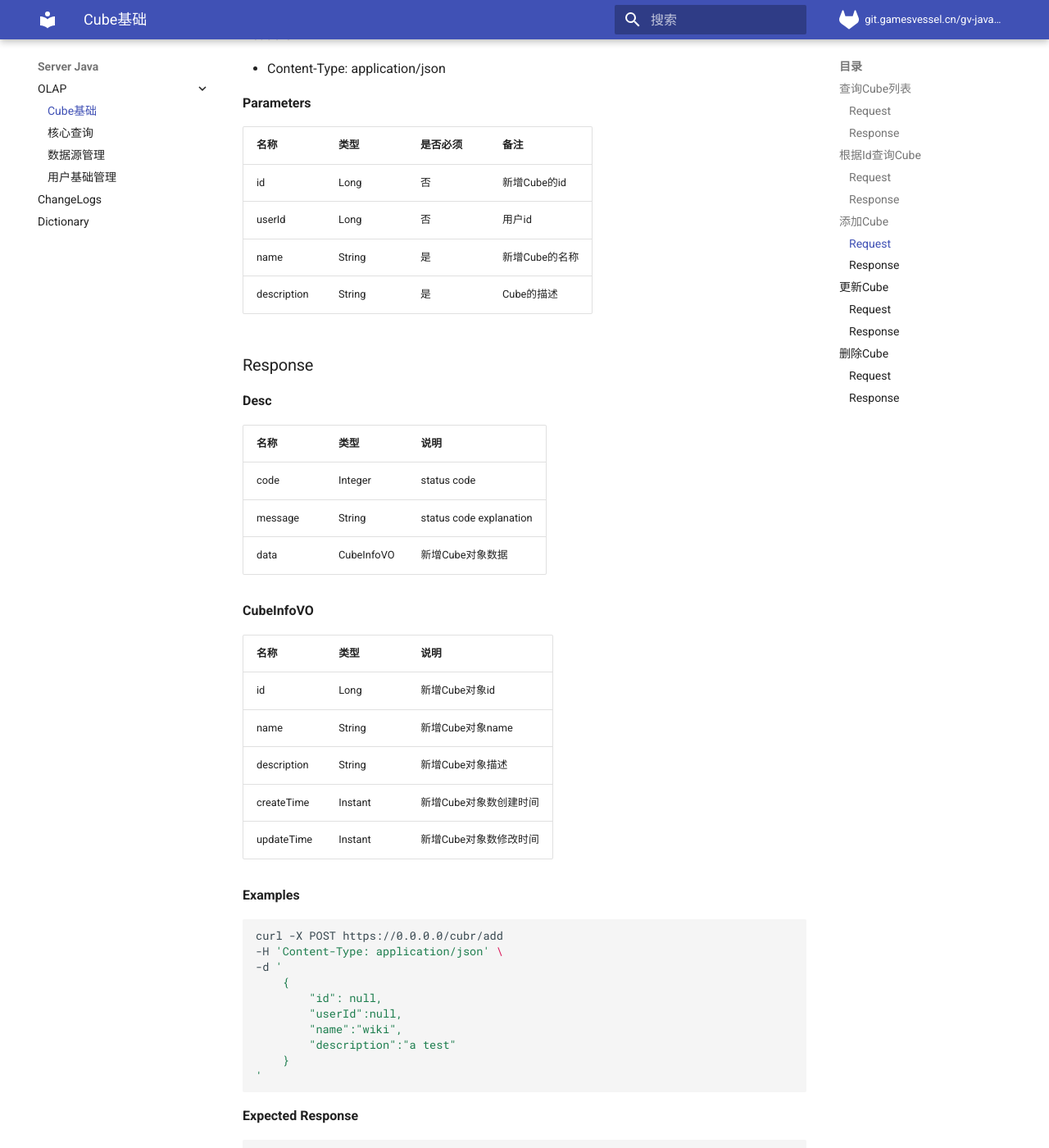
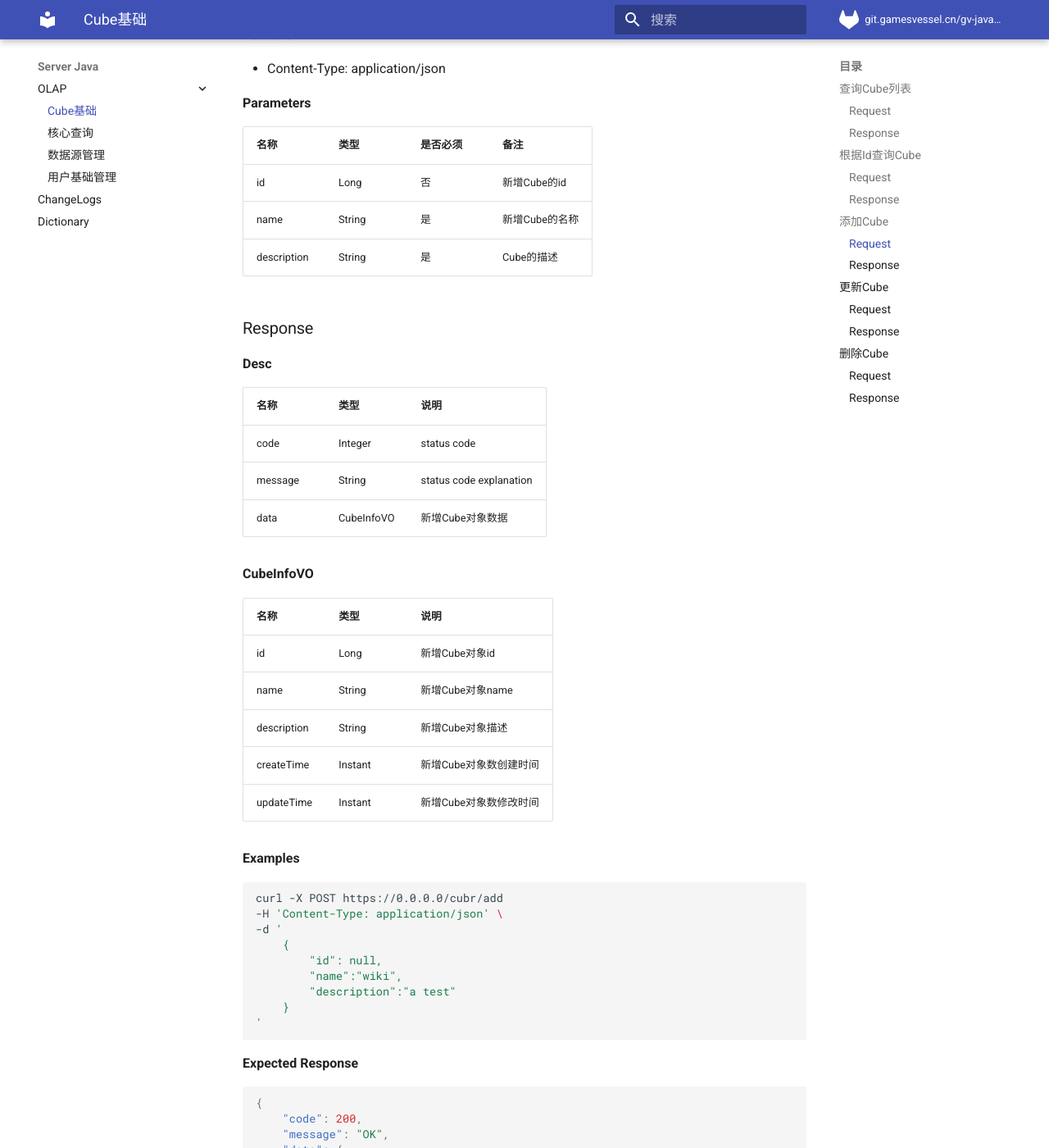
Before and after one commit to 1130646208/1130646208.github.io, an MkDocs documentation site: the page built from docs/server_java/olap/olap1_cube.md, in a window 1280 px wide and 1400 px high, scrolled down 4373 px. Shown: the whole window at 82% size. Built offline with MkDocs 1.6.1 and Material for MkDocs 9.7.7, drawn with Linux system fonts in a browser that asks for light colours; some of the changed text lies outside the part shown.

Commit message:
update olap1

```diff
--- a/docs/server_java/olap/olap1_cube.md
+++ b/docs/server_java/olap/olap1_cube.md
@@ -184,7 +184,6 @@ curl -X GET https://0.0.0.0/cube/1
 | 名称 | 类型 | 是否必须 | 备注 |
 | ------ | ------ | ------ | ------ |
 | id | Long | 否 | 新增Cube的id |
-| userId | Long | 否 | 用户id |
 | name | String | 是 | 新增Cube的名称 |
 | description | String | 是 | Cube的描述 |
 
@@ -216,7 +215,6 @@ curl -X POST https://0.0.0.0/cubr/add
 -d '
     {
         "id": null,
-        "userId":null,
         "name":"wiki",
         "description":"a test"
     }
@@ -262,7 +260,6 @@ curl -X POST https://0.0.0.0/cubr/add
 | 名称 | 类型 | 是否必须 | 备注 |
 | ------ | ------ | ------ | ------ |
 | id | Long | 是  | 更新Cube的id
-| userId | Long | 是  | 用户id |
 | name | String | 是  | 更新Cube的名称 |
 | description | String   |是  | Cube的描述 |
 
@@ -294,7 +291,6 @@ curl -X POST https://0.0.0.0/cubr/update
 -d '
     {
         "id": 1,
-        "userId": null,
         "name":"wiki",
         "description":"update test"
     }
```
